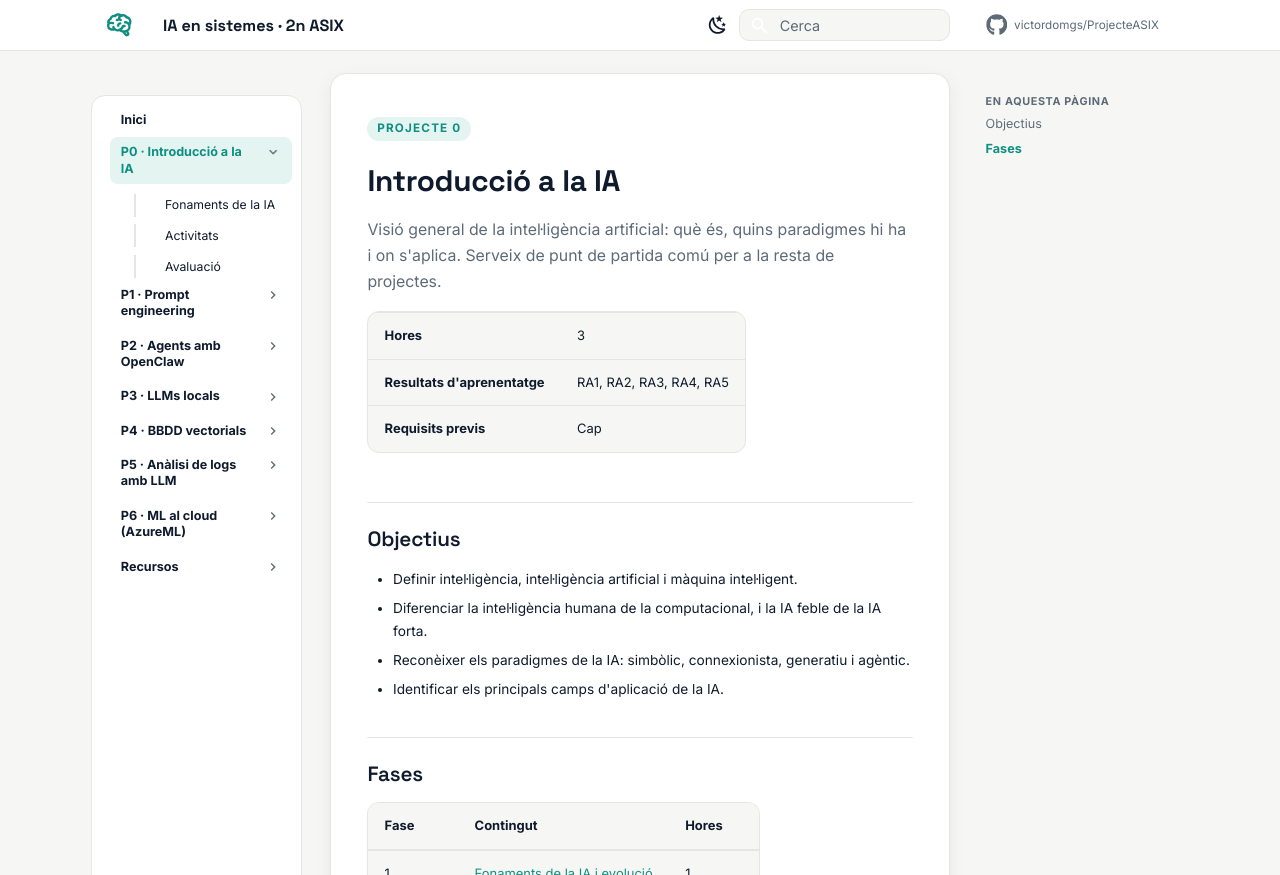
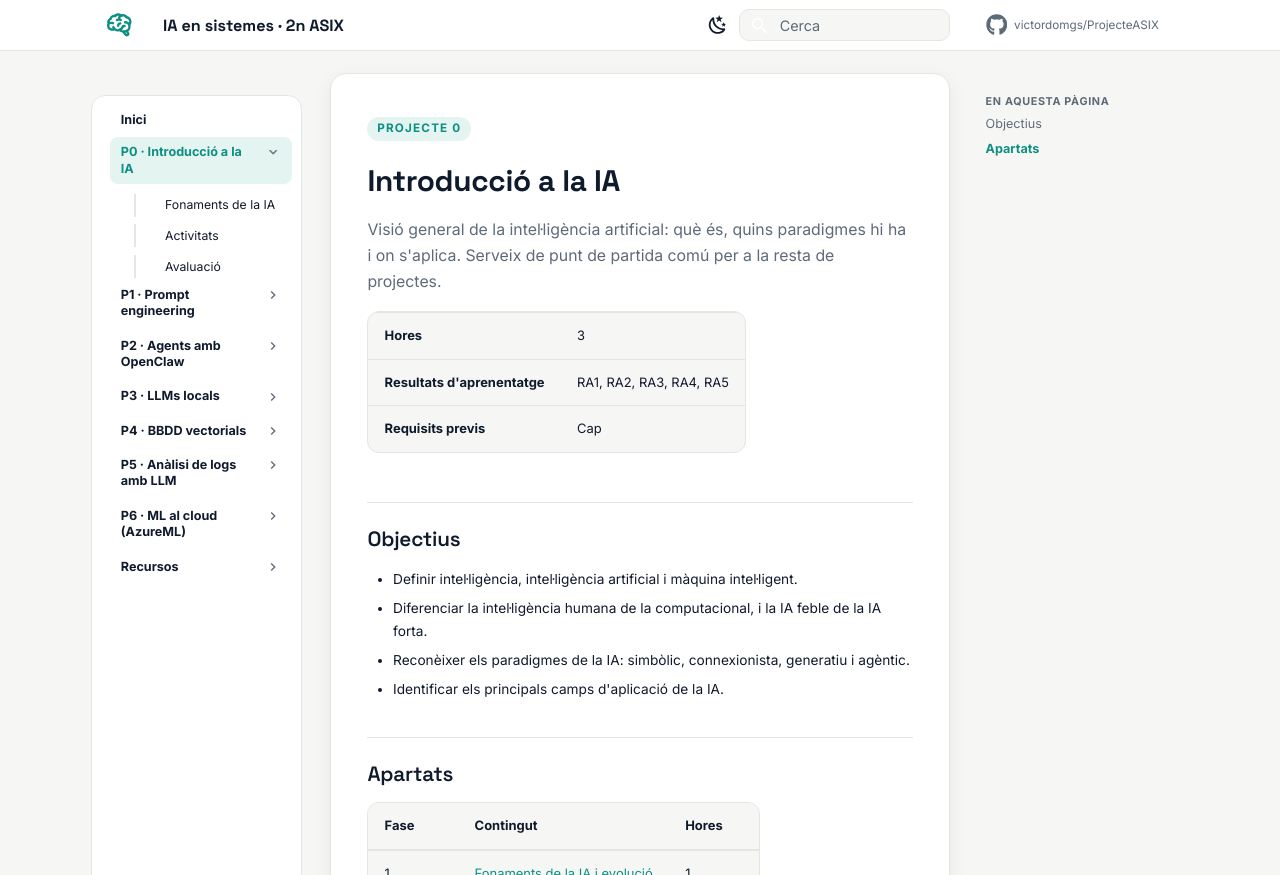
Before and after one commit to victordomgs/ProjecteASIX, an MkDocs documentation site: the page built from docs/p0-introduccio-ia/index.md, in a window 1280 px wide and 1216 px high. Shown: the top 875 px of the window. Built offline with MkDocs 1.6.1 and Material for MkDocs 9.7.7, drawn with Linux system fonts in a browser that asks for light colours; comment, search, counter and statistics services are not loaded.

Commit message:
Update index.md

```diff
--- a/docs/p0-introduccio-ia/index.md
+++ b/docs/p0-introduccio-ia/index.md
@@ -17,7 +17,7 @@
 - Reconèixer els paradigmes de la IA: simbòlic, connexionista, generatiu i agèntic.
 - Identificar els principals camps d'aplicació de la IA.
 
-## Fases
+## Apartats
 
 | Fase | Contingut | Hores |
 |---|---|---|
```
